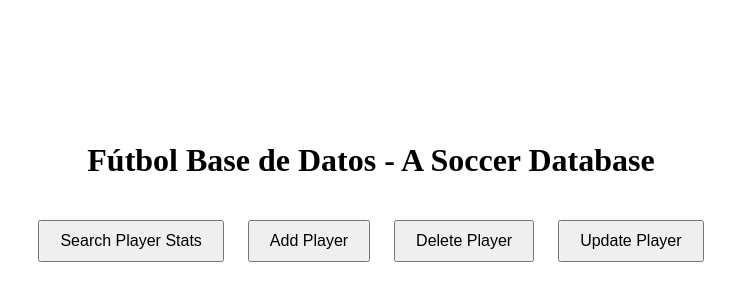
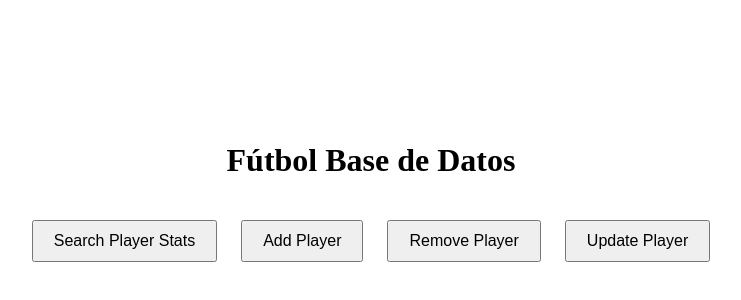
Before and after one commit to jsCSUN23/soccerstatsproject, a plain HTML site: page landing_page.html in a window 1280 px wide. Shown: the part 204-504 px from the top of the page, without its empty margins (269-1010 px from the left). Drawn offline with Linux system fonts and the light colour scheme.

Commit message:
Update landing_page.html

```diff
--- a/landing_page.html
+++ b/landing_page.html
@@ -8,12 +8,13 @@
 </head>
 <body>
 <div class="container">
-    <h1>Fútbol Base de Datos - A Soccer Database</h1>
+    <h1>Fútbol Base de Datos</h1>
     <div class="buttons">
         <button class="landing-bttn" onclick="location.href='player_stats.html'">Search Player Stats</button>
         <button class="landing-bttn" onclick="location.href='add_player.html'">Add Player</button>
-        <button class="landing-bttn" onclick="location.href='delete_player.html'">Delete Player</button>
+        <button class="landing-bttn" onclick="location.href='remove_player.html'">Remove Player</button>
         <button class="landing-bttn" onclick="location.href='update_player.html'">Update Player</button>
+
     </div>
 </div>
 </body>
```
